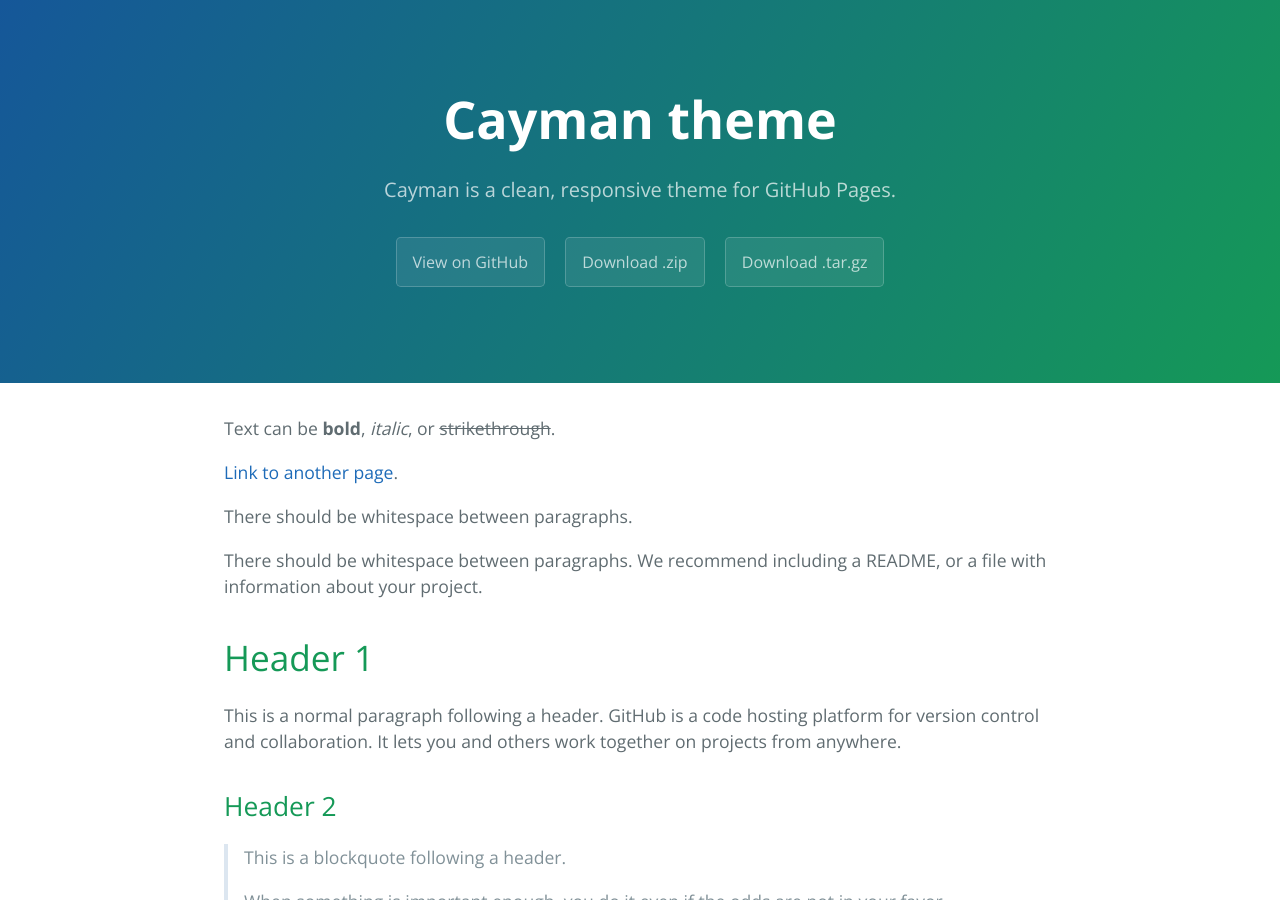
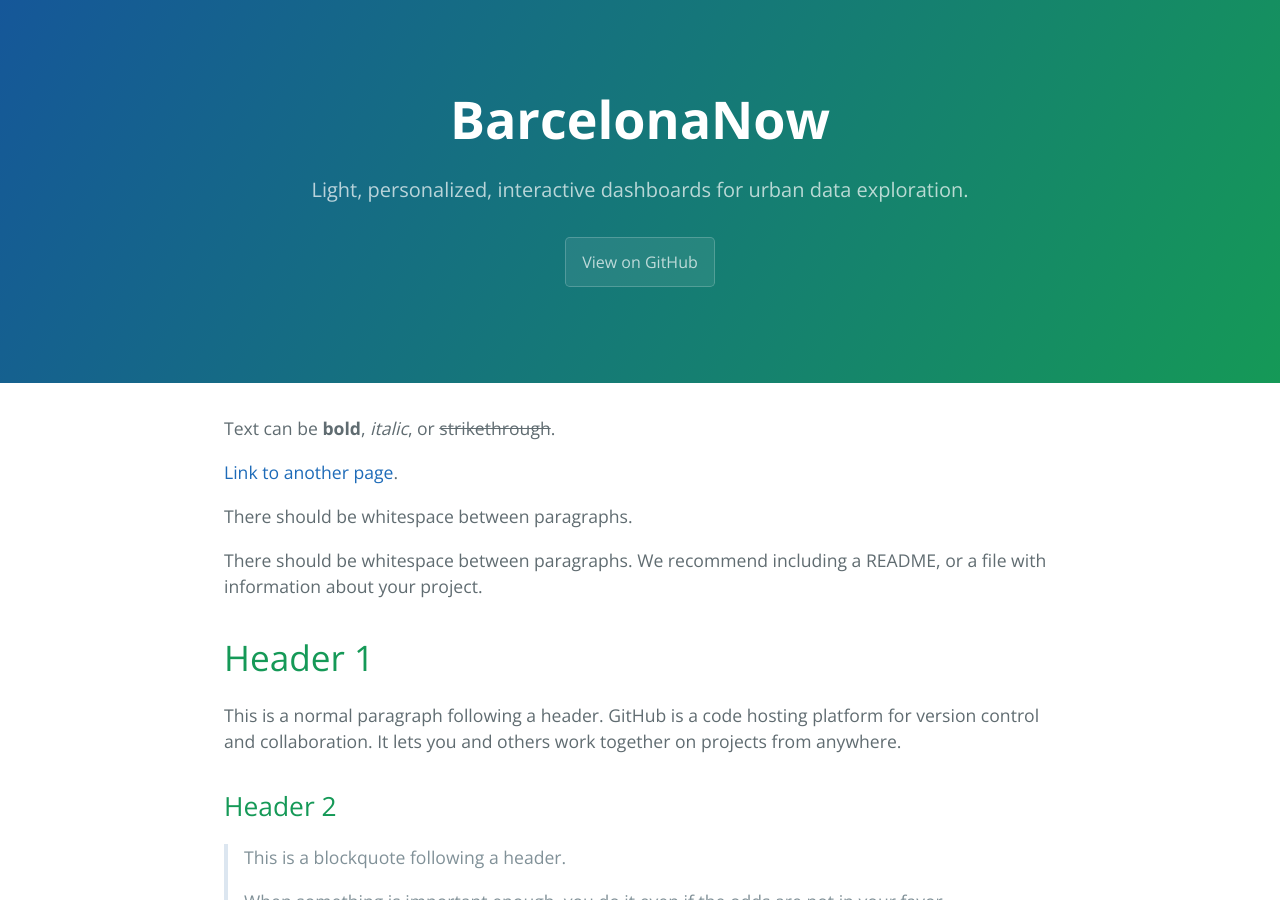
Before and after one commit to DECODEproject/bcnnow, a Jekyll site: the page built from docs/index.md, in a window 1280 px wide and 900 px high. Built offline with Jekyll 4.4.1, drawn with Linux system fonts in a browser that asks for light colours.

Commit message:
Update _config.yml

```diff
--- a/docs/_config.yml
+++ b/docs/_config.yml
@@ -1,5 +1,5 @@
-title: Cayman theme
-description: Cayman is a clean, responsive theme for GitHub Pages.
-show_downloads: true
+title: BarcelonaNow
+description: Light, personalized, interactive dashboards for urban data exploration.
+show_downloads: false
 google_analytics:
 theme: jekyll-theme-cayman
```
